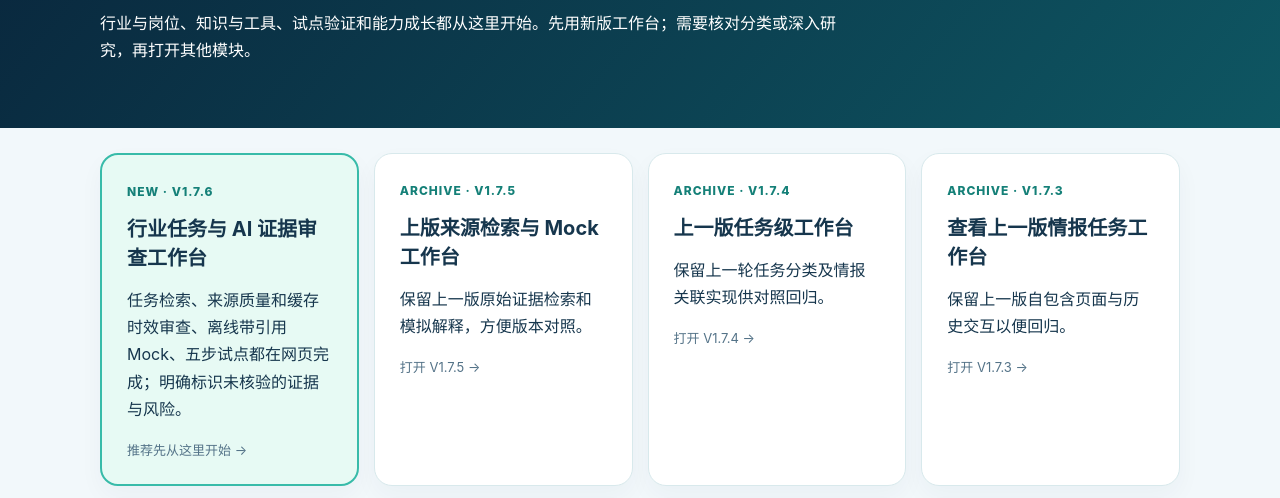
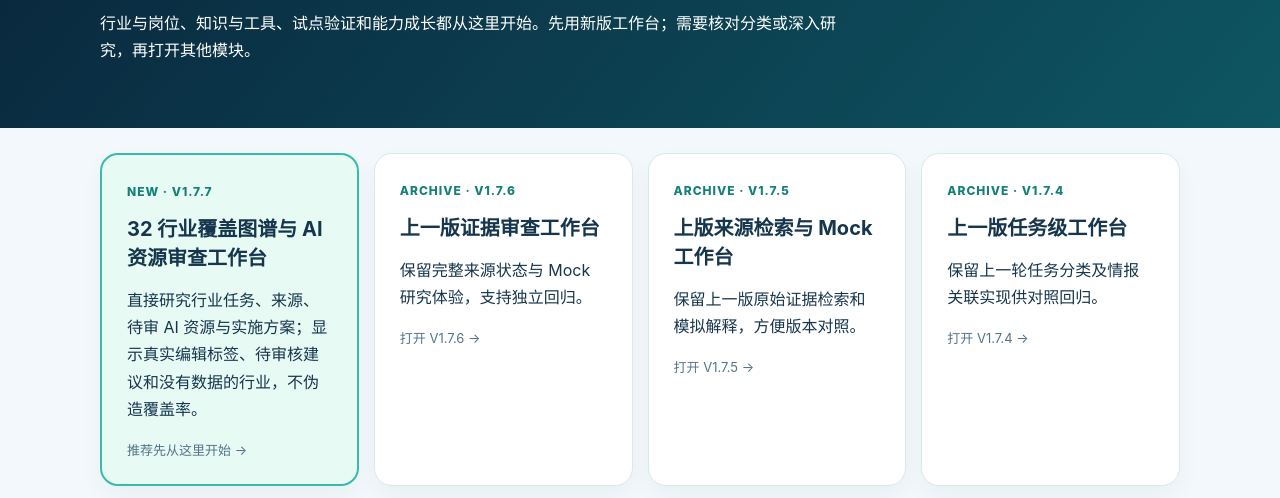
Before and after one commit to xuanyiting68-hash/awesome-ai-capability-atlas-yifalin, a website: page industry-atlas/start.html in a window 1280 px wide. Shown: the part 236-734 px from the top of the page. Drawn offline with Linux system fonts and the light colour scheme.

Commit message:
feat(atlas): route original start page to V1.7.7 preserving V1.7.6 history

```diff
--- a/industry-atlas/start.html
+++ b/industry-atlas/start.html
@@ -4,7 +4,8 @@
 <style>:root{font-family:Inter,"Microsoft YaHei",system-ui,sans-serif;color:#143148;background:#f2f8fb}*{box-sizing:border-box}body{margin:0}header{padding:48px max(22px,calc((100% - 1080px)/2));background:linear-gradient(130deg,#09233a,#0e5662);color:white}h1{font-size:clamp(29px,4vw,48px);line-height:1.18;max-width:800px}p{line-height:1.7;max-width:760px}main{max-width:1120px;margin:25px auto 70px;padding:0 20px}.cards{display:grid;grid-template-columns:repeat(auto-fit,minmax(225px,1fr));gap:15px}a.card{display:block;padding:25px;border-radius:18px;background:white;border:1px solid #d8e9ec;text-decoration:none;color:#16364d;box-shadow:0 10px 25px #16364d0a}a.card:hover,a.card:focus-visible{border-color:#0c9c8b;outline:2px solid #0c9c8b}a.card.primary{border:2px solid #38bba9;background:#e7faf4}.tag{font-weight:800;color:#158078;font-size:12px;letter-spacing:1px}h2{font-size:20px;margin:13px 0 6px}small{color:#547388;font-size:13px}footer{font-size:12px;color:#668392;margin-top:25px}</style></head>
 <body><header><span class="tag" style="color:#7ff1d9">YIFALIN · GLOBAL AI CAPABILITY ATLAS</span><h1>描述工作问题，直接找到 AI 改进方法。</h1><p>行业与岗位、知识与工具、试点验证和能力成长都从这里开始。先用新版工作台；需要核对分类或深入研究，再打开其他模块。</p></header>
 <main><div class="cards">
-<a class="card primary" href="advisor_v176.html"><span class="tag">NEW · V1.7.6</span><h2>行业任务与 AI 证据审查工作台</h2><p>任务检索、来源质量和缓存时效审查、离线带引用 Mock、五步试点都在网页完成；明确标识未核验的证据与风险。</p><small>推荐先从这里开始 →</small></a>
+<a class="card primary" href="advisor_v177.html"><span class="tag">NEW · V1.7.7</span><h2>32 行业覆盖图谱与 AI 资源审查工作台</h2><p>直接研究行业任务、来源、待审 AI 资源与实施方案；显示真实编辑标签、待审核建议和没有数据的行业，不伪造覆盖率。</p><small>推荐先从这里开始 →</small></a>
+<a class="card" href="advisor_v176.html"><span class="tag">ARCHIVE · V1.7.6</span><h2>上一版证据审查工作台</h2><p>保留完整来源状态与 Mock 研究体验，支持独立回归。</p><small>打开 V1.7.6 →</small></a>
 <a class="card" href="advisor_v175.html"><span class="tag">ARCHIVE · V1.7.5</span><h2>上版来源检索与 Mock 工作台</h2><p>保留上一版原始证据检索和模拟解释，方便版本对照。</p><small>打开 V1.7.5 →</small></a>
 <a class="card" href="advisor_v174.html"><span class="tag">ARCHIVE · V1.7.4</span><h2>上一版任务级工作台</h2><p>保留上一轮任务分类及情报关联实现供对照回归。</p><small>打开 V1.7.4 →</small></a>
 <a class="card" href="advisor_v173.html"><span class="tag">ARCHIVE · V1.7.3</span><h2>查看上一版情报任务工作台</h2><p>保留上一版自包含页面与历史交互以便回归。</p><small>打开 V1.7.3 →</small></a>
```
